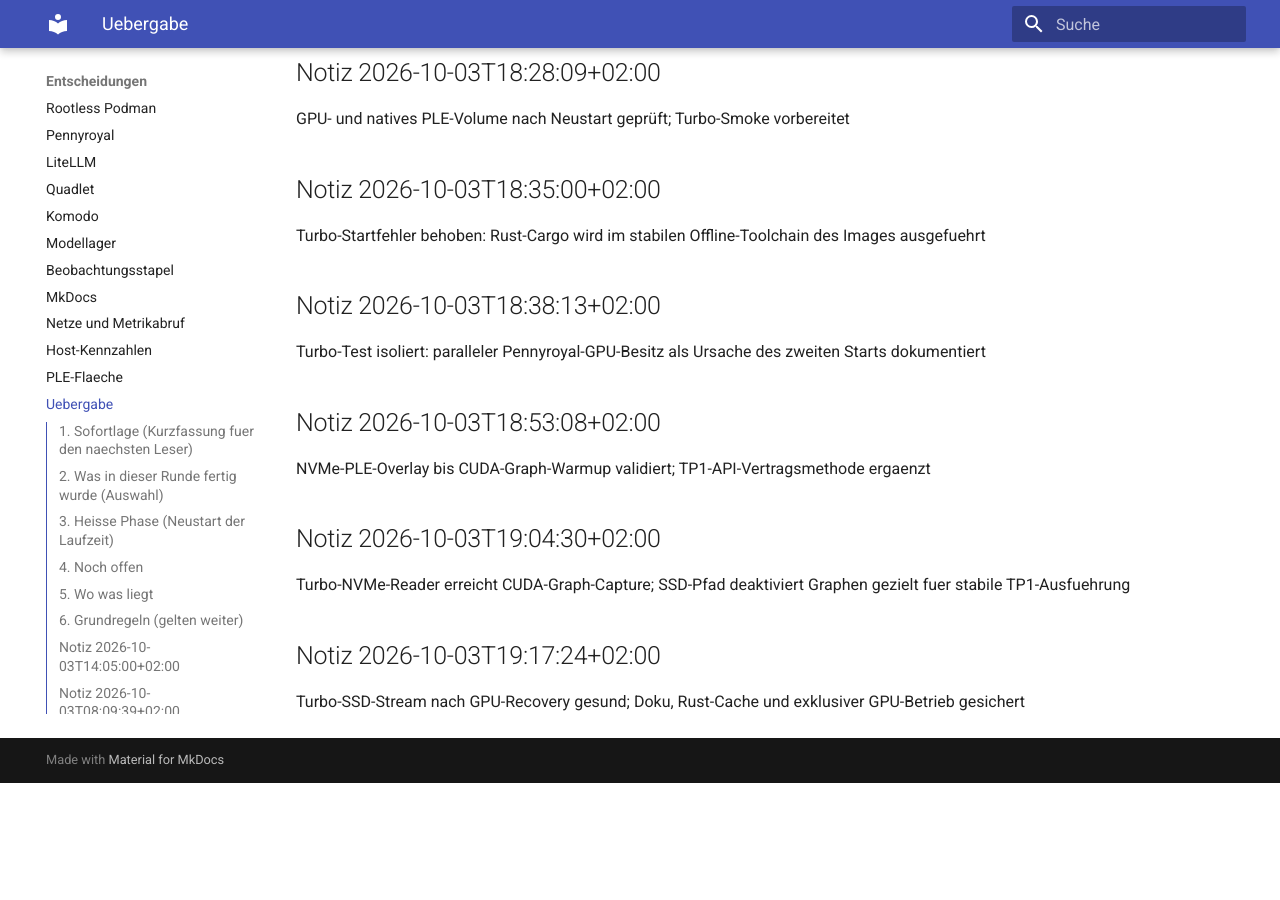
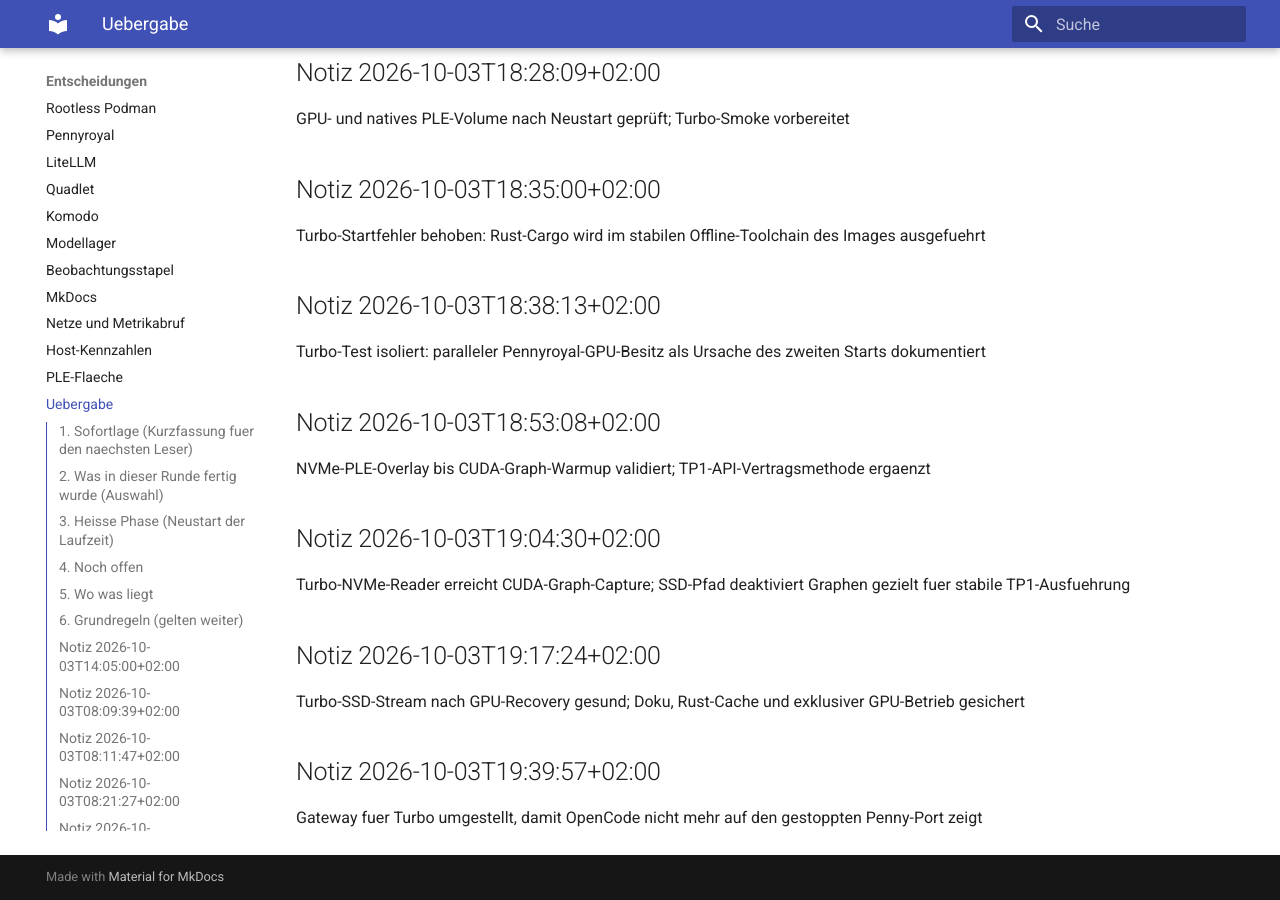
Before and after one commit to thomasdenk79-cyber/llm-infra-setup, an MkDocs documentation site: the page built from docs/HANDOFF.md, in a window 1280 px wide and 900 px high, scrolled down 12755 px. Built offline with MkDocs 1.6.1 and Material for MkDocs 9.7.7, drawn with Linux system fonts in a browser that asks for light colours; before the commit the page ends 13538 px from its top, so only the background shows below that; some of the changed text lies outside the part shown.

Commit message:
stand: 2026-10-03T19:39 gesichert (4 Dateien)

```diff
--- a/docs/HANDOFF.md
+++ b/docs/HANDOFF.md
@@ -1,4 +1,4 @@
-Zuletzt gesichert: 2026-10-03T19:17:24+02:00 durch `scripts/session-checkpoint.sh`
+Zuletzt gesichert: 2026-10-03T19:39:57+02:00 durch `scripts/session-checkpoint.sh`
 
 # Arbeitsstand und Uebergabe
 
@@ -534,3 +534,7 @@ Turbo-NVMe-Reader erreicht CUDA-Graph-Capture; SSD-Pfad deaktiviert Graphen gezi
 ## Notiz 2026-10-03T19:17:24+02:00
 
 Turbo-SSD-Stream nach GPU-Recovery gesund; Doku, Rust-Cache und exklusiver GPU-Betrieb gesichert
+
+## Notiz 2026-10-03T19:39:57+02:00
+
+Gateway fuer Turbo umgestellt, damit OpenCode nicht mehr auf den gestoppten Penny-Port zeigt
```
Also changed, not shown: 3 other files.
